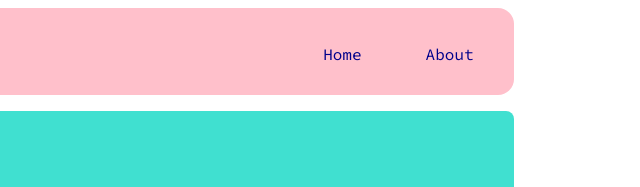
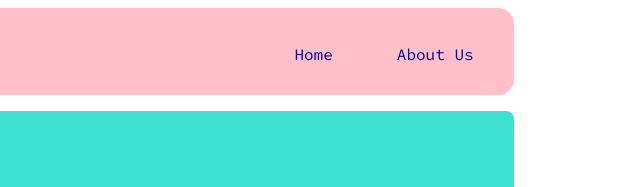
Before and after one commit to RoskiDeluge/web-playground, a website built with Vite: page index.html in a window 1280 px wide. Shown: the top 187 px of the page, 640-1280 px from the left. Built offline with nearby package versions, Linux system fonts and the light colour scheme.

Commit message:
about us

```diff
--- a/partials/nav.html
+++ b/partials/nav.html
@@ -1,4 +1,4 @@
 <nav>
   <h1 class="title"><a href="/" class="logo">Hello There</a></h1>
-  <div><a href="/">Home</a><a href="/about.html">About</a></div>
+  <div><a href="/">Home</a><a href="/about.html">About Us</a></div>
 </nav>
```
